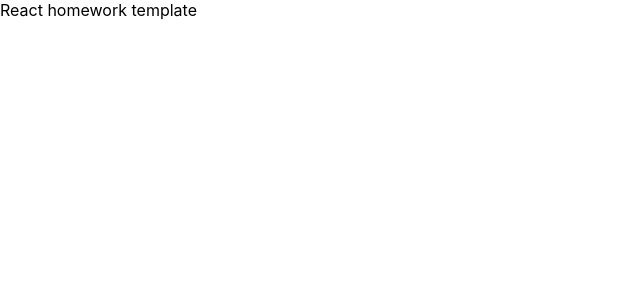
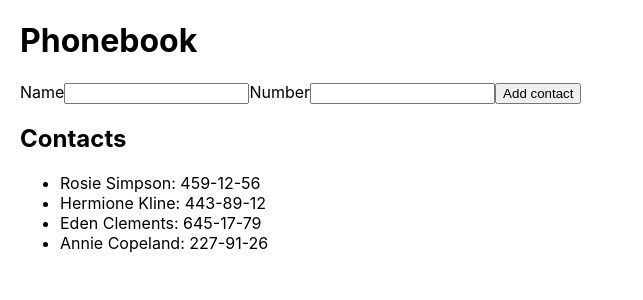
Before and after one commit to Sasha92Shevchuk/goit-react-hw-08-phonebook, a React (Create React App) app: page / in a window 1280 px wide. Shown: the top 300 px of the page, without its empty margins (0-643 px from the left). Built offline with nearby package versions, Linux system fonts and the light colour scheme.

Commit message:
fix bug imp

```diff
--- a/package.json
+++ b/package.json
@@ -7,6 +7,7 @@
     "@testing-library/jest-dom": "^5.16.3",
     "@testing-library/react": "^12.1.4",
     "@testing-library/user-event": "^13.5.0",
+    "nanoid": "^4.0.0",
     "react": "^18.1.0",
     "react-dom": "^18.1.0",
     "react-scripts": "5.0.1",
--- a/src/components/App.jsx
+++ b/src/components/App.jsx
@@ -1,3 +1,52 @@
-export const App = () => {
-  return <div>React homework template</div>;
-};
+import React, { Component } from 'react';
+// import { nanoid } from 'nanoid';
+import { ContactForm } from './ContactForm';
+import { ContactList } from './ContactList';
+
+const initialContacts = [
+  { id: 'id-1', name: 'Rosie Simpson', number: '459-12-56' },
+  { id: 'id-2', name: 'Hermione Kline', number: '443-89-12' },
+  { id: 'id-3', name: 'Eden Clements', number: '645-17-79' },
+  { id: 'id-4', name: 'Annie Copeland', number: '227-91-26' },
+];
+export class App extends Component {
+  state = {
+    contacts: initialContacts,
+    name: '',
+    number: '',
+  };
+
+  // handleNameChange = e => {
+  //   this.setState({ name: e.currentTarget.value });
+  // };
+  // handleAddContact = contact => {
+  //   this.setState(prevState => ({
+  //     contacts: [...prevState.contacts, { contact }],
+  //   }));
+  // };
+
+  addContacts = (name, number) => {
+    this.setState(prevState => ({
+      contacts: [...prevState.contacts, name, number],
+      name: prevState.name + ' ' + name,
+      number: prevState.number + ' ' + number,
+    }));
+
+    // this.setState(prevState => ({
+    //   name: prevState.name + ' ' + name,
+    //   number: prevState.number + ' ' + number,
+    // }));
+  };
+
+  render() {
+    return (
+      <div style={{ marginLeft: 20 }}>
+        <h1>Phonebook</h1>
+        <ContactForm onSubmit={this.addContacts} />
+
+        <h2>Contacts</h2>
+        <ContactList items={this.state.contacts} />
+      </div>
+    );
+  }
+}
--- /dev/null
+++ b/src/components/Contact/Contact.jsx
@@ -0,0 +1,8 @@
+export const Contact = ({ item: { name, number } }) => {
+  return (
+    <li>
+      <span>{name}: </span>
+      <span>{number}</span>
+    </li>
+  );
+};
--- /dev/null
+++ b/src/components/Contact/index.js
@@ -0,0 +1 @@
+export { Contact } from './Contact.jsx';
--- /dev/null
+++ b/src/components/ContactForm/ContactForm.jsx
@@ -0,0 +1,35 @@
+export const ContactForm = ({ onSubmit }) => {
+  const handleSubmit = e => {
+    e.preventDefault();
+    const { name, number } = e.target.elements;
+    onSubmit(name.value, number.value);
+  };
+  return (
+    <form onSubmit={handleSubmit}>
+      <label>
+        Name
+        <input
+          type="text"
+          name="name"
+          pattern="^[a-zA-Zа-яА-Я]+(([' -][a-zA-Zа-яА-Я ])?[a-zA-Zа-яА-Я]*)*$"
+          title="Name may contain only letters, apostrophe, dash and spaces. For example Adrian, Jacob Mercer, Charles de Batz de Castelmore d'Artagnan"
+          required
+          //   value={name}
+          //   onChange={handleNameChange}
+        />
+      </label>
+      <label>
+        Number
+        <input
+          type="tel"
+          name="number"
+          pattern="\+?\d{1,4}?[-.\s]?\(?\d{1,3}?\)?[-.\s]?\d{1,4}[-.\s]?\d{1,4}[-.\s]?\d{1,9}"
+          title="Phone number must be digits and can contain spaces, dashes, parentheses and can start with +"
+          required
+        />
+      </label>
+
+      <button type="submit">Add contact</button>
+    </form>
+  );
+};
--- /dev/null
+++ b/src/components/ContactForm/index.js
@@ -0,0 +1 @@
+export { ContactForm } from './ContactForm';
--- /dev/null
+++ b/src/components/ContactList/ContactList.jsx
@@ -0,0 +1,18 @@
+import { Contact } from '../Contact';
+
+export const ContactList = ({ items }) => {
+  return (
+    <ul>
+      {items.map(item => (
+        <Contact key={item.id} item={item} />
+
+        // (
+        //   <li key={item.id}>
+        //     <span>{item.name}: </span>
+        //     <span>{item.number}</span>
+        //   </li>
+        // )
+      ))}
+    </ul>
+  );
+};
--- /dev/null
+++ b/src/components/ContactList/index.js
@@ -0,0 +1 @@
+export { ContactList } from './ContactList';
```
Also changed, not shown: src/components/Contact/Contact.js (added), src/components/ContactForm/ContactForm.styled.js (added), src/components/ContactList/ContactList.styled.js (added), 1 other file (tests, documents, lock files or other folders).
